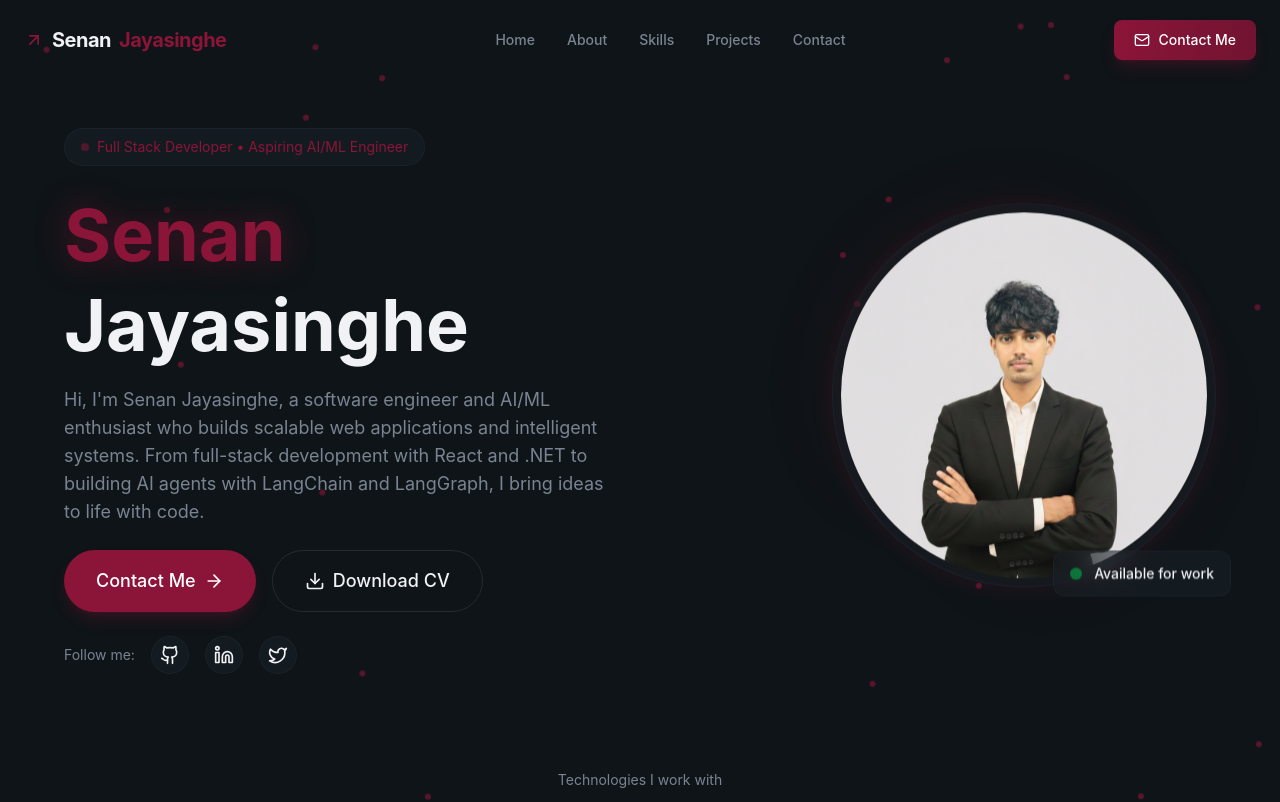
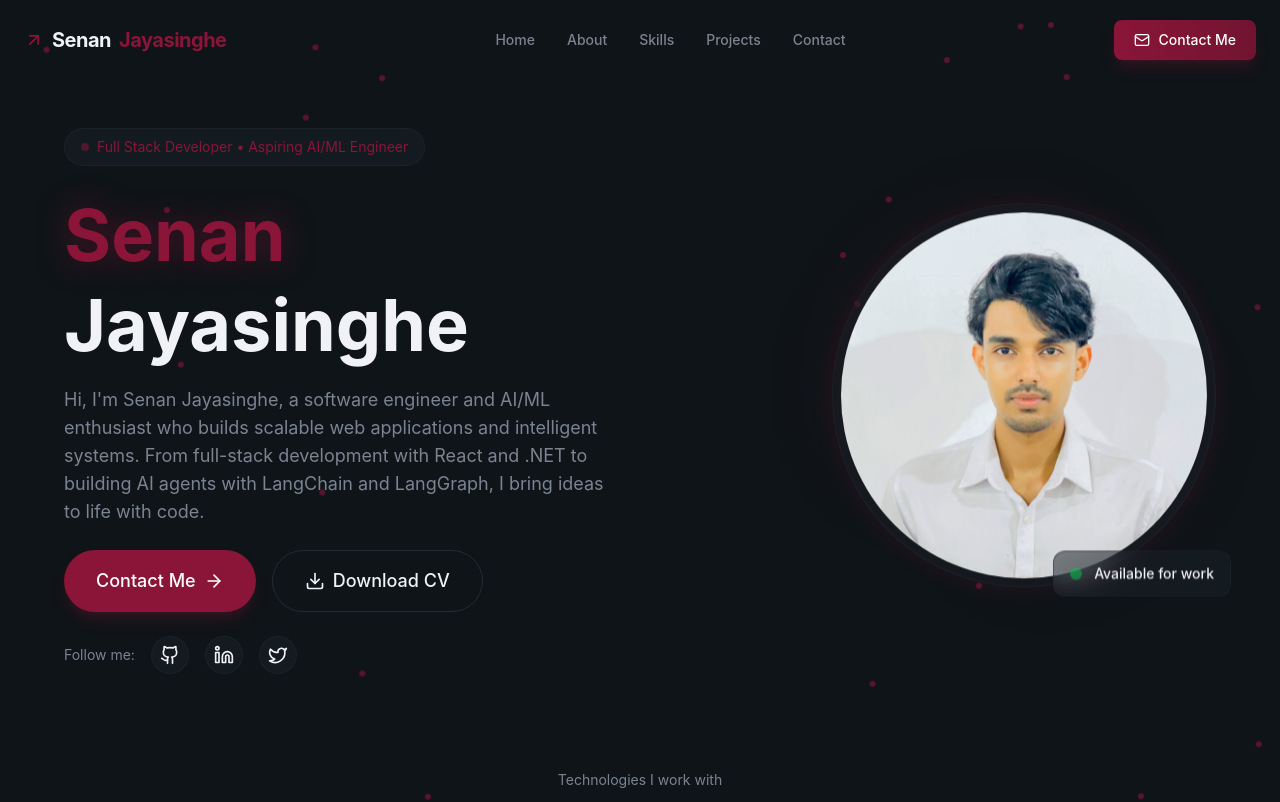
Before and after one commit to senaa123/Portfolio, a React (Vite) app in the folder vite-project/: page / in a window 1280 px wide. Shown: the top 802 px of the page. Built offline with nearby package versions, Linux system fonts and the light colour scheme.

Commit message:
Update profile photo and CV

```diff
--- a/vite-project/src/sections/Hero.tsx
+++ b/vite-project/src/sections/Hero.tsx
@@ -129,7 +129,7 @@ export const Hero = () => {
               />
               <div className="relative glass rounded-full p-2 glow-border animate-float">
                 <img
-                  src="/profile-photo.png"
+                  src="/profile-photo2.jpeg"
                   alt="Pedro Machado"
                   className="w-full aspect-square object-cover rounded-full"
                 />
```
Also changed, not shown: vite-project/public/profile-photo2.jpeg (added), 1 other file (tests, documents, lock files or other folders).
